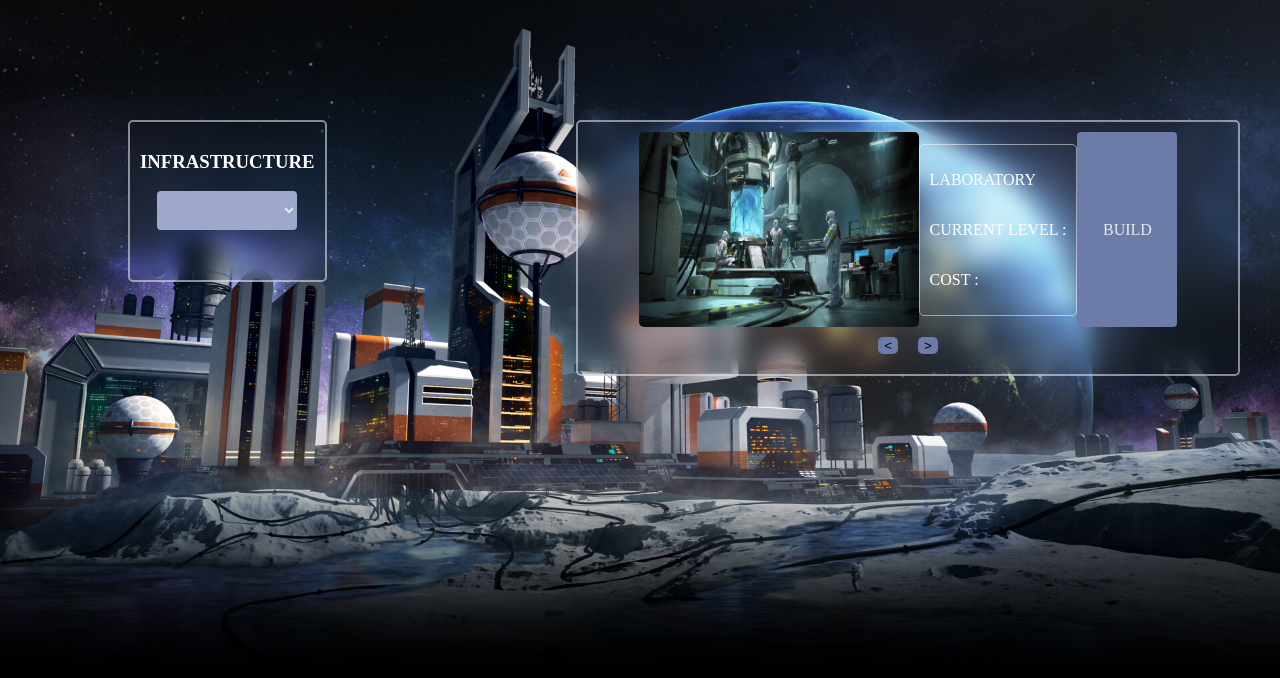
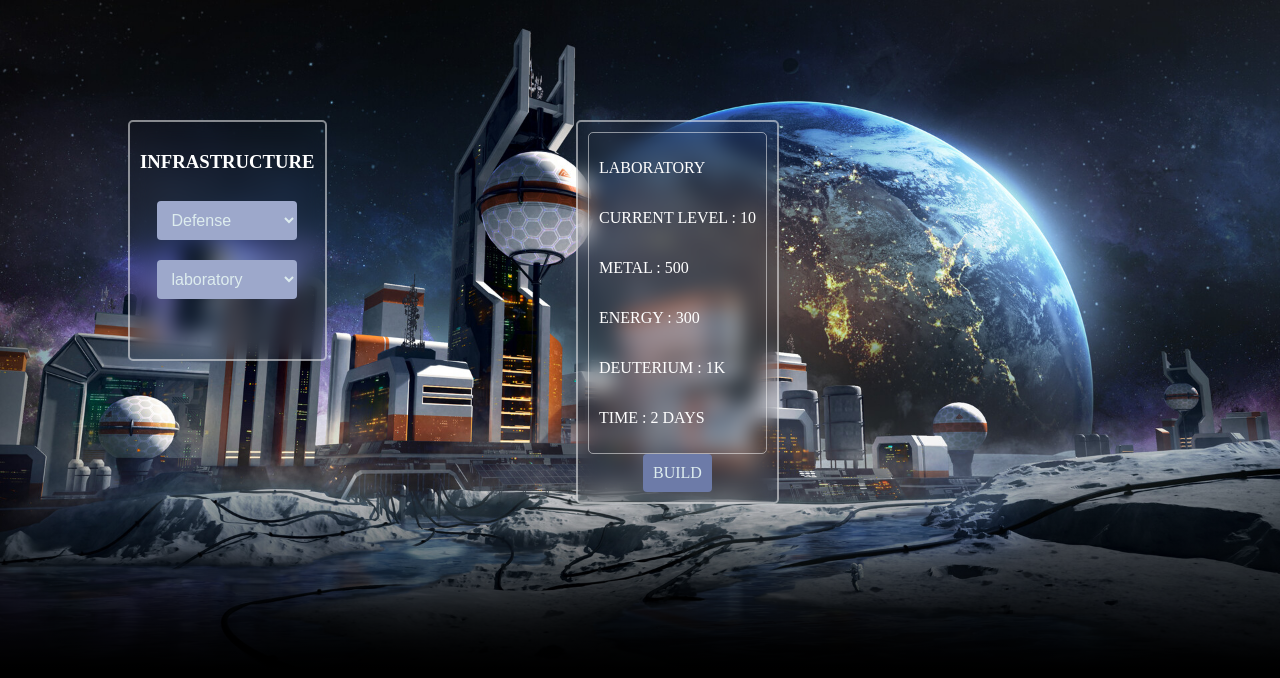
Before and after one commit to camilbenameur/esigalactic, a PHP site: page /front/infrastructure.html in a window 1280 px wide. Shown: the top 678 px of the page. Run offline with PHP 8.4, Linux system fonts and the light colour scheme; some web fonts are replaced.

Commit message:
reworked infrastructure page

```diff
--- a/front/infrastructure.html
+++ b/front/infrastructure.html
@@ -17,27 +17,33 @@
         <h3>infrastructure</h3>
         <form action="" method="post">
             <select id="choice" name="archetype-choice">
-                <option></option>
                 <option>Defense</option>
                 <option>Resource</option>
                 <option>Facility</option>
             </select>
+
+            <select id="choice" name="building-choice">
+                <option>laboratory</option>
+                <option>laser artillery</option>
+                <option>nanite factory</option>
+                <option>solar plant</option>
+            </select>
         </form>
     </div>
     <div class="infrastructure-display">
-        <span class="display">
-            <img id="structure" draggable="false" width=280px height=195px src="../images/infrastructures/lab.jpg" alt="infrastructure">
+
+
             <div class="facility-display">
                 <p>laboratory</p>
-                <p>current level : </p>
-                <p>cost : </p>
+                <p>current level : 10</p>
+                <p>metal : 500</p>
+                <p>energy : 300</p>
+                <p>deuterium : 1k</p>
+                <p>time : 2 days</p>
+
+
             </div>
             <input type="submit" value="BUILD">
-        </span>
-        <span>
-            <button class="slider left"><</button>
-            <button class="slider right">></button>
-        </span>
 
         <script src="../js/infrastructure.js"></script>
     </div>
--- a/style/infrastructure.css
+++ b/style/infrastructure.css
@@ -78,8 +78,6 @@ form{
 }
 
 input[type="submit"] {
-    width: 100px;
-    height: 195px;
     padding: 10px;
     border: none;
     border-radius: 4px;
@@ -97,8 +95,6 @@ input[type="submit"]:hover{
 }
 
 .infrastructure-display span {
-    width: 50vw;
-
     display: flex;
     flex-direction: row;
     justify-content: center;
@@ -131,3 +127,7 @@ input[type="submit"]:hover{
     cursor: pointer;
     transition: 500ms;
 }
+
+select{
+    margin: 10px;
+}
```
